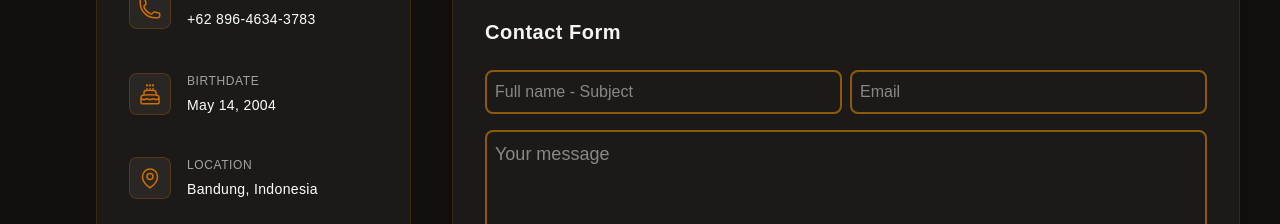
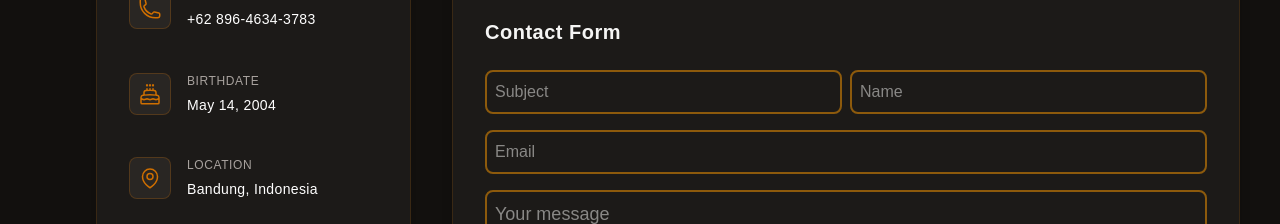
Before and after one commit to rafiizzaturohman/gluon, a Next.js app: page / in a window 1280 px wide. Both pictures are taken after a click on the button "Contact". Shown: the part 571-795 px from the top of the page. Built offline with nearby package versions, Linux system fonts and the light colour scheme.

Commit message:
Contact Page Feature Updated

```diff
--- a/src/app/globals.css
+++ b/src/app/globals.css
@@ -240,6 +240,10 @@
   .send-text {
     @apply text-[var(--color-primary)];
   }
+  .modalAlert-btn {
+    @apply transition-all shadow-amber-600 hover:shadow-2xl rounded-lg py-2 px-8
+             cursor-pointer text-[var(--color-primary)] duration-300 delay-75 border-t border-l border-[var(--color-primary)]/20;
+  }
 
   /* ===== Grid Layout ===== */
   .grid-cards {
--- a/src/components/contact.tsx
+++ b/src/components/contact.tsx
@@ -1,9 +1,13 @@
 "use client";
 
+import { useState } from "react";
 import { PaperPlaneIcon } from "@/app/icons";
 import Maps from "@/components/card-content/contact/maps";
 
 const MyContact = () => {
+  const [isModalOpen, setIsModalOpen] = useState(false);
+  const [modalMessage, setModalMessage] = useState("");
+
   const handleSubmit = (e: React.FormEvent<HTMLFormElement>) => {
     e.preventDefault();
 
@@ -11,18 +15,22 @@ const MyContact = () => {
 
     const subject = formData.get("subject") as string;
 
+    const name = formData.get("name") as string;
+
     const email = formData.get("email") as string;
 
     const message = formData.get("message") as string;
 
     const body = `Email pengirim: ${email}
+Nama pengirim: ${name}
 
 Pesan:
 ${message}
 `;
 
-    if (!subject.trim() || !email.trim() || !message.trim()) {
-      alert("Please fill all fields");
+    if (!subject.trim() || !name.trim() || !email.trim() || !message.trim()) {
+      setModalMessage("Please fill all fields.");
+      setIsModalOpen(true);
       return;
     }
 
@@ -36,6 +44,30 @@ ${message}
   };
 
   return (
+    <>
+      {isModalOpen && (
+        <div className="fixed inset-0 z-[9999] flex items-center justify-center bg-black/70 backdrop-blur-sm px-4">
+          <div className="w-full max-w-md rounded-2xl border border-orange-500/40 bg-[#161412] shadow-[0_0_25px_rgba(249,115,22,0.15)]">
+            <div className="px-6 py-4">
+              <h2 className="text-xl font-bold text-white">Notification</h2>
+            </div>
+
+            <div className="px-6 py-5">
+              <p className="text-neutral-300 leading-relaxed">{modalMessage}</p>
+            </div>
+
+            <div className="flex justify-end gap-3 px-6 py-4">
+              <button
+                onClick={() => setIsModalOpen(false)}
+                className="modalAlert-btn"
+              >
+                <p className="send-text">Ok</p>
+              </button>
+            </div>
+          </div>
+        </div>
+      )}
+
       <section className="space-y-6">
         <h1 className="main-page-title">Contact</h1>
 
@@ -50,12 +82,21 @@ ${message}
             <div className="space-y-3 sm:space-y-4">
               <div className="flex flex-col space-y-3 md:space-y-0 md:flex-row w-full space-x-2">
                 <input
-                placeholder="Full name - Subject"
+                  placeholder="Subject"
                   type="text"
                   id="subject"
                   name="subject"
                   className="field-input"
                 />
+
+                <input
+                  placeholder="Name"
+                  type="text"
+                  id="name"
+                  name="name"
+                  className="field-input"
+                />
+              </div>
 
               <input
                 placeholder="Email"
@@ -64,7 +105,6 @@ ${message}
                 name="email"
                 className="field-input"
               />
-            </div>
 
               <div>
                 <textarea
@@ -85,6 +125,7 @@ ${message}
           </form>
         </div>
       </section>
+    </>
   );
 };
 
```
Lines whose indentation alone changed are shown as unchanged.
